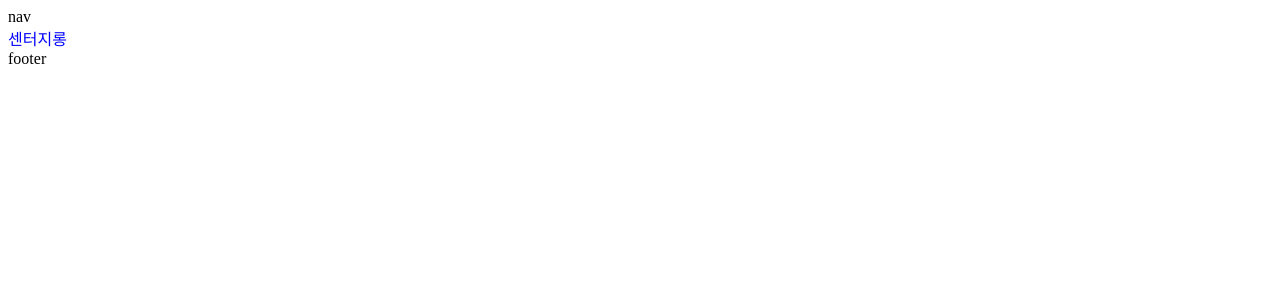
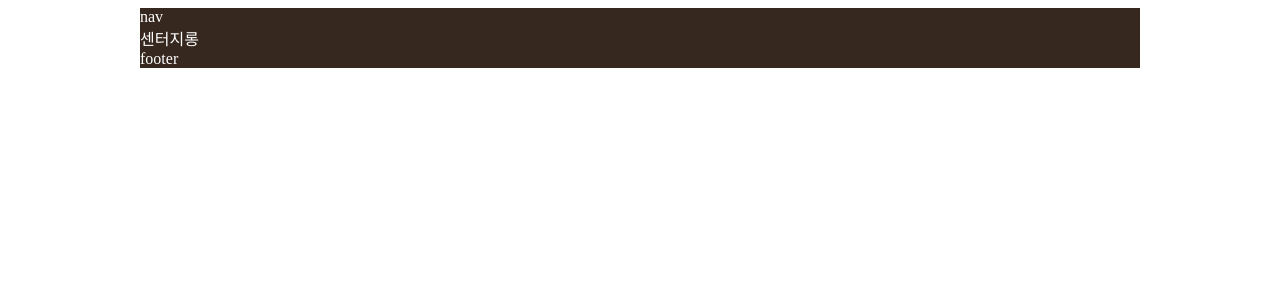
Before and after one commit to DailyFrame13/dailyframe_frontend, a React (Create React App) app: page / in a window 1280 px wide. Shown: the top 300 px of the page. Built offline with nearby package versions, Linux system fonts and the light colour scheme.

Commit message:
FEAT : main.scss에 배경 적용

```diff
--- a/src/assets/scss/section/common/_main.scss
+++ b/src/assets/scss/section/common/_main.scss
@@ -6,7 +6,8 @@
 }
 
 .body{
-    width:1440px;
     margin:0 auto;
-    background-color: blue;
+    width:1000px;
+    color:white;
+    background-color: #36281f;
 }
--- a/src/assets/scss/section/section2/_center.scss
+++ b/src/assets/scss/section/section2/_center.scss
@@ -1,3 +1,3 @@
 .center{
-    color:blue;
+
 }
--- a/src/layouts/RootLayout.jsx
+++ b/src/layouts/RootLayout.jsx
@@ -1,6 +1,7 @@
 import Footer from "../components/common/Footer"
 import Nav from "../components/common/Nav"
 import { Outlet } from "react-router-dom"
+import "../assets/scss/section/common/_main.scss"
 
 const RootLayout = () => {
   return (
```
